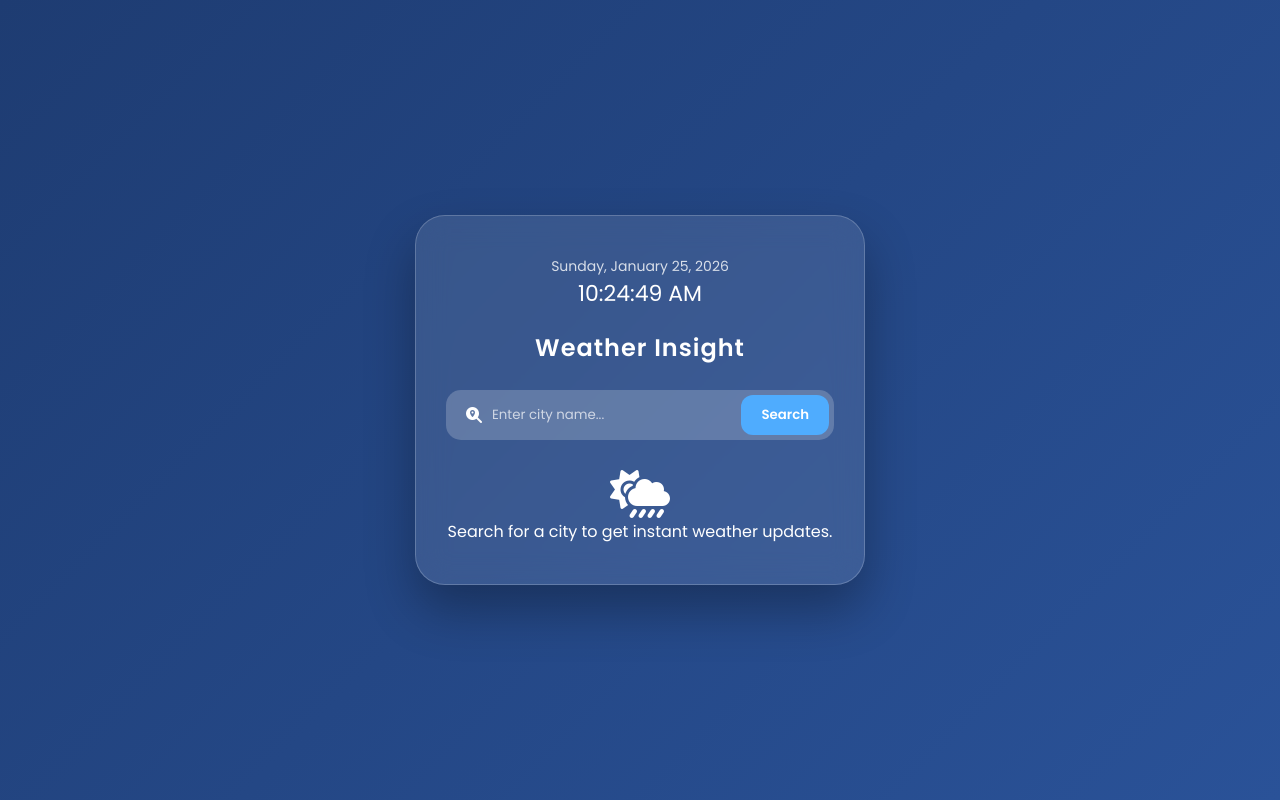
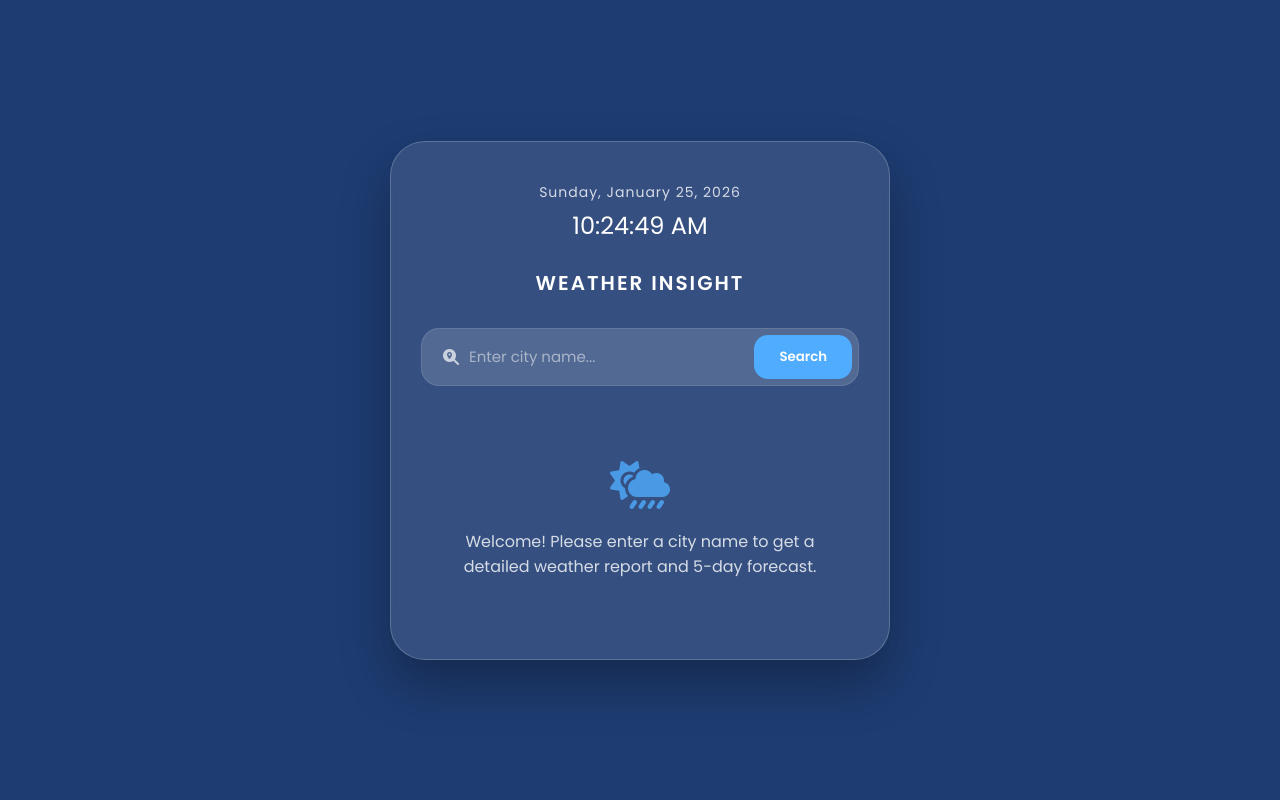
Before and after one commit to Al-Faravi/weather_app, a Flask app: page / in a window 1280 px wide. Run offline with Flask 3, Linux system fonts and the light colour scheme.

Commit message:
Added 5days forecast

```diff
--- a/app.py
+++ b/app.py
@@ -1,53 +1,66 @@
 from flask import Flask, render_template, request
 import requests
-from datetime import datetime, timedelta
+from datetime import datetime
 
 app = Flask(__name__)
 
 @app.route('/', methods=['GET', 'POST'])
 def home():
     weather_data = None
+    forecast_list = []
     error_msg = None
+    api_key = "b140d4764e7e30ec785c37515da8ea5d"
 
     if request.method == 'POST':
         city = request.form.get('city')
-        api_key = "b140d4764e7e30ec785c37515da8ea5d"
 
-        # OpenWeatherMap API URL
-        url = f"http://api.openweathermap.org/data/2.5/weather?q={city}&appid={api_key}&units=metric"
+        # ১. বর্তমান আবহাওয়ার জন্য API কল
+        current_url = f"http://api.openweathermap.org/data/2.5/weather?q={city}&appid={api_key}&units=metric"
+
+        # ২. ৫ দিনের পূর্বাভাসের জন্য API কল
+        forecast_url = f"http://api.openweathermap.org/data/2.5/forecast?q={city}&appid={api_key}&units=metric"
 
         try:
-            response = requests.get(url).json()
+            curr_res = requests.get(current_url).json()
+            fore_res = requests.get(forecast_url).json()
 
-            if response.get('cod') == 200:
-                # সূর্যোদয় ও সূর্যাস্তের সময়কে স্থানীয় সময়ে রূপান্তর (ঐচ্ছিক ফিচার)
-                sunrise_timestamp = response['sys']['sunrise'] + response['timezone']
-                sunset_timestamp = response['sys']['sunset'] + response['timezone']
-
-                sunrise_time = datetime.utcfromtimestamp(sunrise_timestamp).strftime('%I:%M %p')
-                sunset_time = datetime.utcfromtimestamp(sunset_timestamp).strftime('%I:%M %p')
+            if curr_res.get('cod') == 200:
+                # সময় রূপান্তর (Timezone অনুযায়ী)
+                sunrise = datetime.utcfromtimestamp(curr_res['sys']['sunrise'] + curr_res['timezone']).strftime('%I:%M %p')
+                sunset = datetime.utcfromtimestamp(curr_res['sys']['sunset'] + curr_res['timezone']).strftime('%I:%M %p')
 
                 weather_data = {
-                    'city': response['name'],
-                    'country': response['sys']['country'],
-                    'temp': round(response['main']['temp']),
-                    'desc': response['weather'][0]['description'],
-                    'icon': response['weather'][0]['icon'],
-                    'humidity': response['main']['humidity'],
-                    'wind': response['wind']['speed'],
-                    'pressure': response['main']['pressure'],
-                    'visibility': round(response.get('visibility', 0) / 1000, 1), # মি থেকে কিমি
-                    'sunrise': sunrise_time,
-                    'sunset': sunset_time,
-                    'feels_like': round(response['main']['feels_like'])
+                    'city': curr_res['name'],
+                    'country': curr_res['sys']['country'],
+                    'temp': round(curr_res['main']['temp']),
+                    'desc': curr_res['weather'][0]['description'],
+                    'main_condition': curr_res['weather'][0]['main'].lower(), # সিএসএস থিমের জন্য
+                    'icon': curr_res['weather'][0]['icon'],
+                    'humidity': curr_res['main']['humidity'],
+                    'wind': curr_res['wind']['speed'],
+                    'pressure': curr_res['main']['pressure'],
+                    'visibility': round(curr_res.get('visibility', 0) / 1000, 1),
+                    'sunrise': sunrise,
+                    'sunset': sunset,
+                    'feels_like': round(curr_res['main']['feels_like'])
                 }
+
+                # ৫ দিনের পূর্বাভাসের ডাটা প্রসেসিং (প্রতিদিনের নির্দিষ্ট সময়ের ডাটা ফিল্টার)
+                # এই API প্রতি ৩ ঘণ্টা পরপর ডাটা দেয়, আমরা প্রতিদিনের একটি করে ডাটা নেব
+                for item in fore_res['list'][::8]:
+                    forecast_list.append({
+                        'day': datetime.fromtimestamp(item['dt']).strftime('%a'),
+                        'temp': round(item['main']['temp']),
+                        'icon': item['weather'][0]['icon'],
+                        'condition': item['weather'][0]['main']
+                    })
             else:
-                error_msg = "দুঃখিত, শহরের নামটি সঠিক নয়। আবার চেষ্টা করুন!"
+                error_msg = "দুঃখিত, এই শহরটি খুঁজে পাওয়া যায়নি!"
 
         except Exception as e:
-            error_msg = "সার্ভারে সংযোগ করতে সমস্যা হচ্ছে। আপনার ইন্টারনেট কানেকশন চেক করুন।"
+            error_msg = "ডেটা লোড করতে সমস্যা হচ্ছে। আপনার ইন্টারনেট কানেকশন চেক করুন।"
 
-    return render_template('index.html', weather=weather_data, error=error_msg)
+    return render_template('index.html', weather=weather_data, forecast=forecast_list, error=error_msg)
 
 if __name__ == '__main__':
     app.run(debug=True)
--- a/static/css/style.css
+++ b/static/css/style.css
@@ -1,3 +1,4 @@
+/* মেইন সেটআপ */
 * {
     margin: 0;
     padding: 0;
@@ -5,44 +6,53 @@
     font-family: 'Poppins', sans-serif;
 }
 
+/* আবহাওয়া অনুযায়ী ডাইনামিক ব্যাকগ্রাউন্ড থিম */
 body {
-    background: linear-gradient(135deg, #1e3c72, #2a5298); /* ডিপ ব্লু লাক্সারি গ্রেডিয়েন্ট */
     min-height: 100vh;
     display: flex;
     justify-content: center;
     align-items: center;
     padding: 20px;
     color: white;
+    transition: background 0.8s ease; /* স্মুথ থিম ট্রানজিশন */
+    background: #1e3c72; /* ডিফল্ট ব্যাকগ্রাউন্ড */
 }
+
+/* ডাইনামিক থিম ক্লাসসমূহ */
+body.clear { background: linear-gradient(135deg, #f7b733, #7c1c01); }
+body.clouds { background: linear-gradient(135deg, #757f9a, #2c3e50); }
+body.rain, body.drizzle { background: linear-gradient(135deg, #000046, #1cb5e0); }
+body.thunderstorm { background: linear-gradient(135deg, #141e30, #243b55); }
+body.snow { background: linear-gradient(135deg, #83a4d4, #b6fbff); }
+body.mist, body.haze, body.fog { background: linear-gradient(135deg, #606c88, #3f4c6b); }
 
 .weather-card {
     background: rgba(255, 255, 255, 0.1);
-    backdrop-filter: blur(15px);
+    backdrop-filter: blur(20px);
     padding: 40px 30px;
-    border-radius: 30px;
+    border-radius: 35px;
     width: 100%;
-    max-width: 450px;
+    max-width: 500px; /* ৫ দিনের পূর্বাভাসের জন্য একটু বড় করা হয়েছে */
     text-align: center;
     box-shadow: 0 25px 50px rgba(0, 0, 0, 0.3);
     border: 1px solid rgba(255, 255, 255, 0.2);
 }
 
-/* ঘড়ি ও তারিখ */
-.date-time {
-    margin-bottom: 20px;
-}
-.date-time p { font-size: 14px; opacity: 0.8; }
-.date-time h3 { font-size: 22px; font-weight: 400; }
+/* তারিখ ও ঘড়ি */
+.date-time { margin-bottom: 25px; }
+.date-time p { font-size: 14px; opacity: 0.8; letter-spacing: 1px; }
+.date-time h3 { font-size: 24px; font-weight: 400; margin-top: 5px; }
 
-.title { margin-bottom: 25px; letter-spacing: 1px; font-weight: 600; }
+.title { margin-bottom: 30px; letter-spacing: 2px; text-transform: uppercase; font-size: 20px; }
 
-/* সার্চ বার */
+/* স্মার্ট সার্চ বার */
 .search-form {
     display: flex;
-    background: rgba(255, 255, 255, 0.2);
-    border-radius: 15px;
-    padding: 5px;
-    margin-bottom: 30px;
+    background: rgba(255, 255, 255, 0.15);
+    border-radius: 18px;
+    padding: 6px;
+    margin-bottom: 35px;
+    border: 1px solid rgba(255, 255, 255, 0.1);
 }
 .input-group {
     display: flex;
@@ -50,6 +60,7 @@ body {
     padding-left: 15px;
     flex: 1;
 }
+.input-group i { color: rgba(255, 255, 255, 0.7); }
 input {
     background: transparent;
     border: none;
@@ -57,65 +68,107 @@ input {
     color: white;
     padding: 10px;
     width: 100%;
+    font-size: 15px;
 }
-input::placeholder { color: rgba(255,255,255,0.7); }
+input::placeholder { color: rgba(255,255,255,0.5); }
 
 button {
     background: #4facfe;
     border: none;
-    padding: 10px 20px;
-    border-radius: 12px;
+    padding: 12px 25px;
+    border-radius: 14px;
     color: white;
     font-weight: 600;
     cursor: pointer;
-    transition: 0.3s;
+    transition: 0.4s;
+    display: flex;
+    align-items: center;
+    gap: 8px;
 }
-button:hover { background: #00f2fe; transform: scale(1.05); }
+button:hover { background: #00f2fe; transform: scale(1.02); box-shadow: 0 5px 15px rgba(79, 172, 254, 0.4); }
+button:disabled { opacity: 0.6; cursor: not-allowed; }
 
-/* ওয়েদার ডিসপ্লে */
+/* মেইন ওয়েদার ডিসপ্লে */
 .main-weather {
     display: flex;
     align-items: center;
     justify-content: center;
-    margin: 20px 0;
+    margin: 25px 0;
+    gap: 10px;
 }
-.temp { font-size: 70px; line-height: 1; }
-.desc { font-size: 20px; opacity: 0.9; margin-top: 5px; }
+.main-weather img { width: 120px; filter: drop-shadow(0 0 10px rgba(255,255,255,0.3)); }
+.temp { font-size: 80px; font-weight: 600; line-height: 1; }
+.desc { font-size: 22px; opacity: 0.9; margin-top: 5px; font-weight: 300; }
 
-/* গ্রিড লেআউট (৪টি বক্স) */
+/* ডিটেইলস গ্রিড (৬টি আইটেম) */
 .details-grid {
     display: grid;
-    grid-template-columns: 1fr 1fr;
+    grid-template-columns: repeat(3, 1fr);
     gap: 15px;
-    margin-top: 30px;
+    margin-top: 35px;
 }
 .detail-item {
-    background: rgba(255, 255, 255, 0.1);
-    padding: 15px;
-    border-radius: 15px;
+    background: rgba(255, 255, 255, 0.08);
+    padding: 15px 10px;
+    border-radius: 20px;
     display: flex;
     flex-direction: column;
     align-items: center;
+    border: 1px solid rgba(255, 255, 255, 0.05);
     transition: 0.3s;
 }
-.detail-item:hover { background: rgba(255, 255, 255, 0.2); }
-.detail-item i { font-size: 20px; margin-bottom: 8px; color: #4facfe; }
-.detail-item span { font-size: 12px; opacity: 0.7; }
-.detail-item strong { font-size: 16px; margin-top: 5px; }
+.detail-item:hover { background: rgba(255, 255, 255, 0.15); transform: translateY(-5px); }
+.detail-item i { font-size: 18px; margin-bottom: 8px; color: #4facfe; }
+.detail-item span { font-size: 11px; opacity: 0.6; text-transform: uppercase; }
+.detail-item strong { font-size: 14px; margin-top: 4px; }
 
-/* এনিমেশন */
-.animate-fade {
-    animation: fadeIn 1s ease-in;
+/* ৫ দিনের পূর্বাভাস (Forecast Section) */
+.forecast-section {
+    margin-top: 40px;
+    padding-top: 25px;
+    border-top: 1px solid rgba(255, 255, 255, 0.1);
 }
+.forecast-title { font-size: 16px; margin-bottom: 20px; opacity: 0.8; font-weight: 400; }
+.forecast-container {
+    display: flex;
+    justify-content: space-between;
+    gap: 10px;
+}
+.forecast-item {
+    flex: 1;
+    background: rgba(255, 255, 255, 0.05);
+    padding: 12px 5px;
+    border-radius: 15px;
+    text-align: center;
+}
+.f-day { font-size: 12px; opacity: 0.7; margin-bottom: 5px; }
+.forecast-item img { width: 40px; }
+.f-temp { font-size: 14px; font-weight: 600; }
+
+/* এনিমেশন এবং এরর */
+.animate-fade { animation: fadeIn 0.8s ease-out; }
 @keyframes fadeIn {
-    from { opacity: 0; transform: translateY(10px); }
+    from { opacity: 0; transform: translateY(20px); }
     to { opacity: 1; transform: translateY(0); }
 }
 
 .error-box {
-    background: rgba(255, 71, 87, 0.3);
-    padding: 10px;
-    border-radius: 10px;
-    margin-bottom: 15px;
+    background: rgba(255, 71, 87, 0.2);
+    border: 1px solid rgba(255, 71, 87, 0.3);
+    padding: 12px;
+    border-radius: 12px;
+    margin-bottom: 20px;
     font-size: 14px;
+    color: #ffcccc;
 }
+
+.welcome-msg { padding: 40px 20px; opacity: 0.8; }
+.welcome-msg i { margin-bottom: 20px; color: #4facfe; }
+
+/* রেসপনসিভ ডিজাইন */
+@media (max-width: 480px) {
+    .details-grid { grid-template-columns: 1fr 1fr; }
+    .temp { font-size: 60px; }
+    .forecast-container { overflow-x: auto; padding-bottom: 10px; }
+    .forecast-item { min-width: 70px; }
+}
--- a/templates/index.html
+++ b/templates/index.html
@@ -3,14 +3,14 @@
 <head>
     <meta charset="UTF-8">
     <meta name="viewport" content="width=device-width, initial-scale=1.0">
-    <title>Advanced Weather Dashboard</title>
+    <title>Ultimate Weather Dashboard Pro</title>
 
     <link href="https://fonts.googleapis.com/css2?family=Poppins:wght@300;400;600&display=swap" rel="stylesheet">
     <link rel="stylesheet" href="https://cdnjs.cloudflare.com/ajax/libs/font-awesome/6.4.0/css/all.min.css">
 
     <link rel="stylesheet" href="{{ url_for('static', filename='css/style.css') }}">
 </head>
-<body>
+<body class="{{ weather.main_condition if weather else 'default' }}">
 
     <div class="weather-card">
         <div class="date-time">
@@ -36,7 +36,7 @@
 
         {% if weather %}
             <div class="weather-info animate-fade">
-                <h1 class="city-name"><i class="fas fa-map-marker-alt"></i> {{ weather.city }}</h1>
+                <h1 class="city-name"><i class="fas fa-map-marker-alt"></i> {{ weather.city }}, {{ weather.country }}</h1>
 
                 <div class="main-weather">
                     <img src="http://openweathermap.org/img/wn/{{ weather.icon }}@4x.png" alt="icon">
@@ -48,36 +48,60 @@
 
                 <div class="details-grid">
                     <div class="detail-item">
+                        <i class="fas fa-temperature-high"></i>
+                        <span>Feels Like</span>
+                        <strong>{{ weather.feels_like }}°C</strong>
+                    </div>
+                    <div class="detail-item">
                         <i class="fas fa-tint"></i>
                         <span>Humidity</span>
                         <strong>{{ weather.humidity }}%</strong>
                     </div>
                     <div class="detail-item">
                         <i class="fas fa-wind"></i>
-                        <span>Wind</span>
+                        <span>Wind Speed</span>
                         <strong>{{ weather.wind }} km/h</strong>
-                    </div>
-                    <div class="detail-item">
-                        <i class="fas fa-compress-arrows-alt"></i>
-                        <span>Pressure</span>
-                        <strong>{{ weather.pressure if weather.pressure else '1012' }} hPa</strong>
                     </div>
                     <div class="detail-item">
                         <i class="fas fa-eye"></i>
                         <span>Visibility</span>
-                        <strong>10 km</strong>
+                        <strong>{{ weather.visibility }} km</strong>
+                    </div>
+                    <div class="detail-item">
+                        <i class="fas fa-sun"></i>
+                        <span>Sunrise</span>
+                        <strong>{{ weather.sunrise }}</strong>
+                    </div>
+                    <div class="detail-item">
+                        <i class="fas fa-moon"></i>
+                        <span>Sunset</span>
+                        <strong>{{ weather.sunset }}</strong>
+                    </div>
+                </div>
+
+                <div class="forecast-section">
+                    <h4 class="forecast-title">5-Day Forecast</h4>
+                    <div class="forecast-container">
+                        {% for day in forecast %}
+                        <div class="forecast-item">
+                            <p class="f-day">{{ day.day }}</p>
+                            <img src="http://openweathermap.org/img/wn/{{ day.icon }}.png" alt="icon">
+                            <p class="f-temp">{{ day.temp }}°C</p>
+                        </div>
+                        {% endfor %}
                     </div>
                 </div>
             </div>
         {% else %}
             <div class="welcome-msg">
                 <i class="fas fa-cloud-sun-rain fa-3x"></i>
-                <p>Search for a city to get instant weather updates.</p>
+                <p>Welcome! Please enter a city name to get a detailed weather report and 5-day forecast.</p>
             </div>
         {% endif %}
     </div>
 
     <script>
+        // লাইভ ঘড়ি আপডেট করার ফাংশন
         function updateTime() {
             const now = new Date();
             const options = { weekday: 'long', year: 'numeric', month: 'long', day: 'numeric' };
@@ -87,9 +111,10 @@
         setInterval(updateTime, 1000);
         updateTime();
 
-        // বাটন লোডিং ইফেক্ট
+        // ফর্ম সাবমিট করার সময় লোডিং এনিমেশন
         document.getElementById('search-form').onsubmit = function() {
-            document.getElementById('search-btn').innerHTML = '<i class="fas fa-spinner fa-spin"></i>';
+            document.getElementById('search-btn').innerHTML = '<i class="fas fa-circle-notch fa-spin"></i>';
+            document.getElementById('search-btn').disabled = true;
         };
     </script>
 
```
